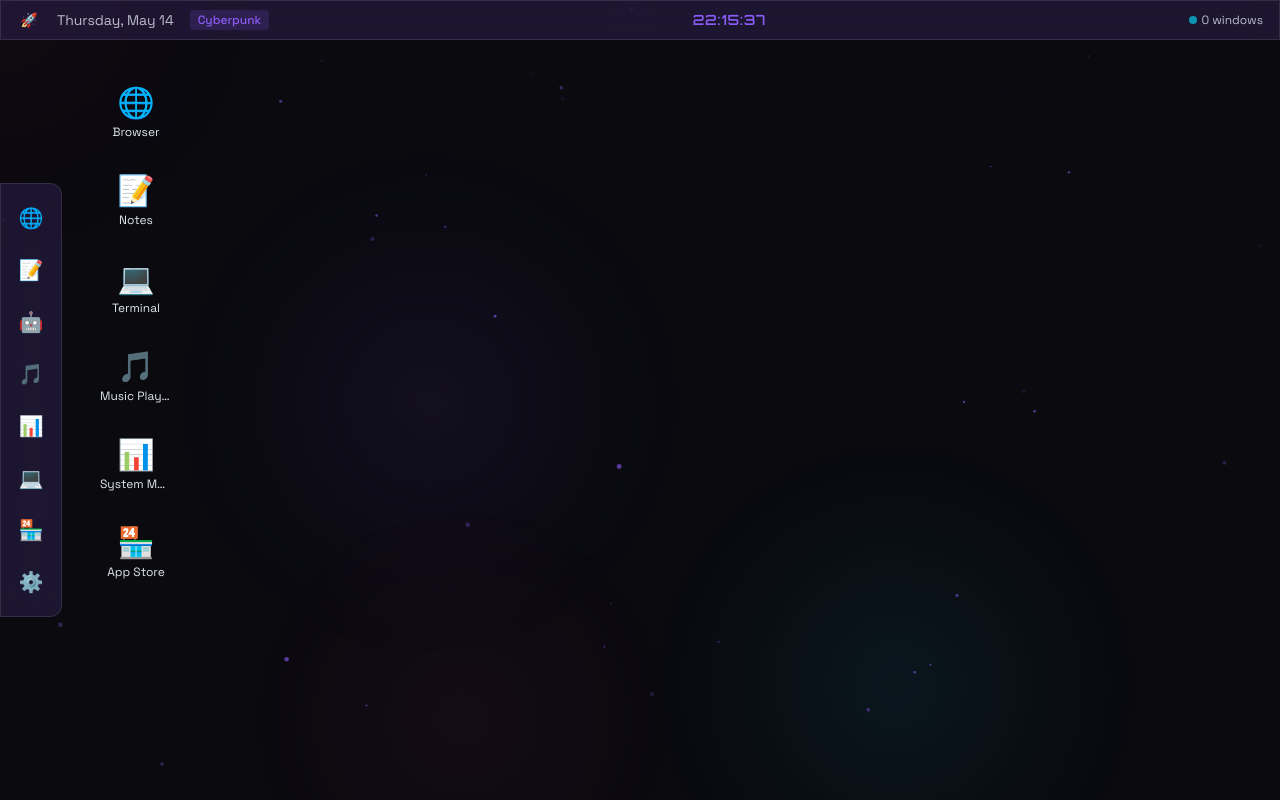
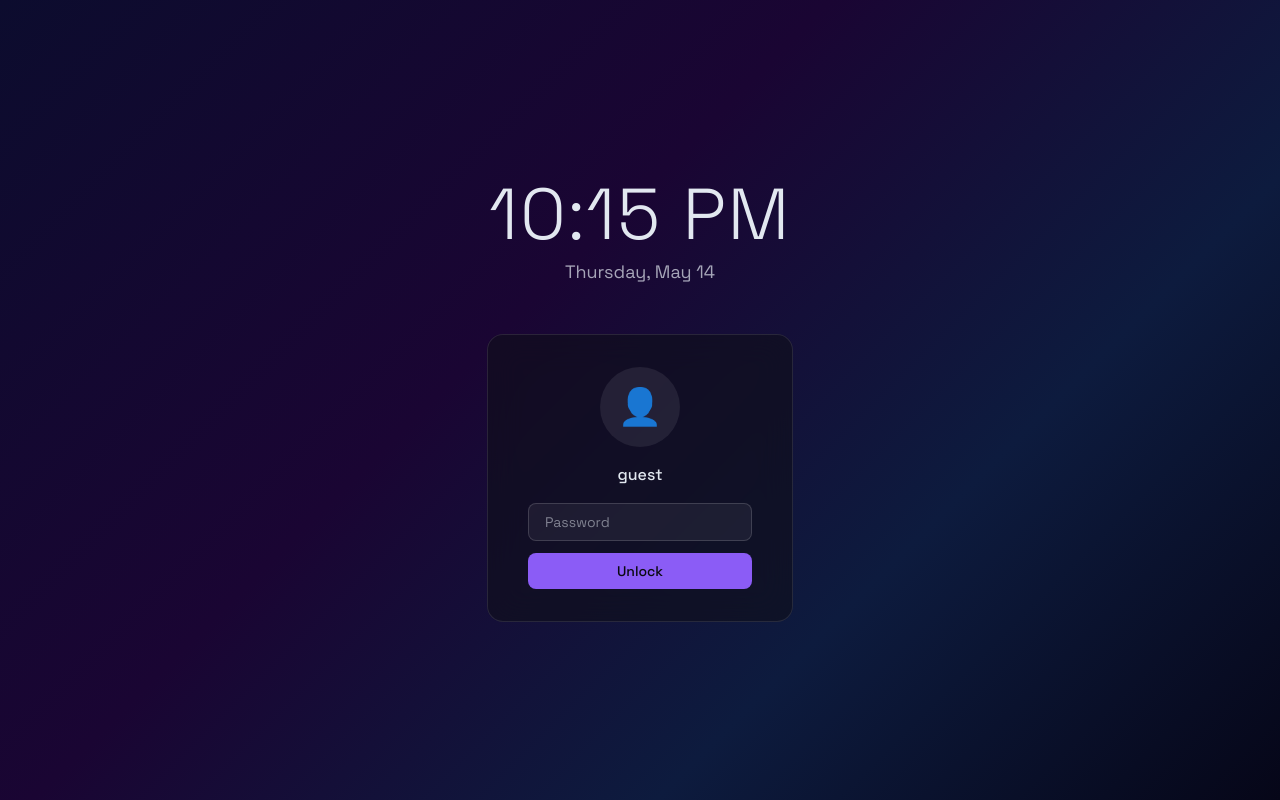
Before and after one commit to alamin0x/nebula-os, a React (Vite) app: page / in a window 1280 px wide. Built offline with nearby package versions, Linux system fonts and the light colour scheme.

Commit message:
feat: add lock screen, center windows, fix context menu wallpaper/settings

```diff
--- a/src/App.tsx
+++ b/src/App.tsx
@@ -1,24 +1,47 @@
 import { useState, useCallback } from 'react'
 import BootScreen from './components/BootScreen'
+import LockScreen from './components/LockScreen'
 import BootErrorBoundary from './components/BootErrorBoundary'
 import Desktop from './components/Desktop'
 import AudioPersistence from './components/AudioPersistence'
 import './App.css'
 
+type AppPhase = 'boot' | 'lock' | 'desktop'
+
+function getInitialPhase(): AppPhase {
+  const booted = sessionStorage.getItem('nebula-booted') === 'true'
+  const unlocked = sessionStorage.getItem('nebula-unlocked') === 'true'
+
+  if (!booted) return 'boot'
+  if (!unlocked) return 'lock'
+  return 'desktop'
+}
+
 function App() {
-  const [booted, setBooted] = useState(() => {
-    return sessionStorage.getItem('nebula-booted') === 'true'
-  })
+  const [phase, setPhase] = useState<AppPhase>(getInitialPhase)
 
   const handleBootComplete = useCallback(() => {
-    setBooted(true)
+    setPhase('lock')
   }, [])
 
-  if (booted) {
+  const handleUnlock = useCallback(() => {
+    setPhase('desktop')
+  }, [])
+
+  if (phase === 'desktop') {
     return (
       <>
         <AudioPersistence />
         <Desktop />
+      </>
+    )
+  }
+
+  if (phase === 'lock') {
+    return (
+      <>
+        <AudioPersistence />
+        <LockScreen onUnlock={handleUnlock} />
       </>
     )
   }
--- a/src/apps/Settings.tsx
+++ b/src/apps/Settings.tsx
@@ -1,8 +1,6 @@
-import { useState, memo, useCallback } from 'react';
+import { memo, useCallback } from 'react';
 import { useSettingsStore, WALLPAPER_OPTIONS } from '../stores/settingsStore';
-import type { WallpaperOption } from '../stores/settingsStore';
-
-type SettingsTab = 'account' | 'display' | 'network' | 'power' | 'privacy';
+import type { WallpaperOption, SettingsTab } from '../stores/settingsStore';
 
 const TABS: { id: SettingsTab; label: string; icon: string }[] = [
   { id: 'account', label: 'Account', icon: '👤' },
@@ -16,7 +14,8 @@ const TABS: { id: SettingsTab; label: string; icon: string }[] = [
  * Settings app with sidebar navigation and content panels.
  */
 const Settings = memo(function Settings() {
-  const [activeTab, setActiveTab] = useState<SettingsTab>('account');
+  const activeTab = useSettingsStore((s) => s.settingsActiveTab);
+  const setActiveTab = useSettingsStore((s) => s.setSettingsActiveTab);
 
   return (
     <div className="flex h-full w-full overflow-hidden rounded-b-lg" style={{ backgroundColor: 'var(--theme-background)' }}>
--- a/src/components/ContextMenu.tsx
+++ b/src/components/ContextMenu.tsx
@@ -1,5 +1,6 @@
 import { useState, useEffect, useCallback, memo } from 'react';
 import { useWindowStore } from '../stores/windowStore';
+import { useSettingsStore, WALLPAPER_OPTIONS } from '../stores/settingsStore';
 
 interface ContextMenuState {
   visible: boolean;
@@ -21,6 +22,9 @@ const ContextMenu = memo(function ContextMenu({ onAbout }: ContextMenuProps) {
   const [menu, setMenu] = useState<ContextMenuState>({ visible: false, x: 0, y: 0 });
   const [showAbout, setShowAbout] = useState(false);
   const openWindow = useWindowStore((s) => s.openWindow);
+  const wallpaper = useSettingsStore((s) => s.wallpaper);
+  const setWallpaper = useSettingsStore((s) => s.setWallpaper);
+  const setSettingsActiveTab = useSettingsStore((s) => s.setSettingsActiveTab);
 
   const handleContextMenu = useCallback((e: MouseEvent) => {
     // Only show on the desktop area (not inside windows)
@@ -88,7 +92,9 @@ const ContextMenu = memo(function ContextMenu({ onAbout }: ContextMenuProps) {
       icon: '🎨',
       label: 'Change Wallpaper',
       action: () => {
-        openWindow('settings');
+        const currentIndex = WALLPAPER_OPTIONS.findIndex((wp) => wp.id === wallpaper);
+        const nextIndex = (currentIndex + 1) % WALLPAPER_OPTIONS.length;
+        setWallpaper(WALLPAPER_OPTIONS[nextIndex].id);
         handleClose();
       },
     },
@@ -96,6 +102,7 @@ const ContextMenu = memo(function ContextMenu({ onAbout }: ContextMenuProps) {
       icon: '🖥️',
       label: 'Display Settings',
       action: () => {
+        setSettingsActiveTab('display');
         openWindow('settings');
         handleClose();
       },
--- /dev/null
+++ b/src/components/LockScreen.tsx
@@ -0,0 +1,147 @@
+import { useState, useEffect, useCallback, memo } from 'react'
+import { motion } from 'framer-motion'
+
+interface LockScreenProps {
+  onUnlock: () => void
+}
+
+const CORRECT_PASSWORD = 'nebula'
+
+/**
+ * LockScreen — shown after boot, requires password to unlock.
+ * Glassmorphism styling with time/date display and shake animation on wrong password.
+ */
+export default memo(function LockScreen({ onUnlock }: LockScreenProps) {
+  const [password, setPassword] = useState('')
+  const [error, setError] = useState(false)
+  const [shakeKey, setShakeKey] = useState(0)
+  const [time, setTime] = useState(new Date())
+
+  // Update clock every second
+  useEffect(() => {
+    const interval = setInterval(() => setTime(new Date()), 1000)
+    return () => clearInterval(interval)
+  }, [])
+
+  const handleSubmit = useCallback(
+    (e: React.FormEvent) => {
+      e.preventDefault()
+      if (password === CORRECT_PASSWORD) {
+        sessionStorage.setItem('nebula-unlocked', 'true')
+        onUnlock()
+      } else {
+        setError(true)
+        setShakeKey((k) => k + 1)
+        setPassword('')
+        setTimeout(() => setError(false), 2000)
+      }
+    },
+    [password, onUnlock]
+  )
+
+  const formattedTime = time.toLocaleTimeString([], {
+    hour: '2-digit',
+    minute: '2-digit',
+  })
+
+  const formattedDate = time.toLocaleDateString([], {
+    weekday: 'long',
+    month: 'long',
+    day: 'numeric',
+  })
+
+  return (
+    <div
+      className="fixed inset-0 z-[900] flex flex-col items-center justify-center"
+      style={{
+        background:
+          'linear-gradient(135deg, #0c0c2e 0%, #1a0533 40%, #0d1b3e 70%, #060618 100%)',
+      }}
+      data-testid="lock-screen"
+    >
+      {/* Time */}
+      <p
+        className="text-7xl font-light tracking-wide mb-2 select-none"
+        style={{ color: 'var(--theme-text, #e0e0e0)' }}
+      >
+        {formattedTime}
+      </p>
+
+      {/* Date */}
+      <p
+        className="text-lg opacity-70 mb-12 select-none"
+        style={{ color: 'var(--theme-text, #e0e0e0)' }}
+      >
+        {formattedDate}
+      </p>
+
+      {/* Glass card */}
+      <motion.div
+        key={shakeKey}
+        animate={
+          shakeKey > 0
+            ? { x: [0, -10, 10, -6, 6, -2, 2, 0] }
+            : { x: 0 }
+        }
+        transition={{ duration: 0.4 }}
+        className="flex flex-col items-center gap-4 px-10 py-8 rounded-2xl border"
+        style={{
+          backgroundColor: 'rgba(15, 15, 25, 0.6)',
+          backdropFilter: 'blur(16px)',
+          borderColor: 'rgba(255, 255, 255, 0.1)',
+        }}
+      >
+        {/* Avatar */}
+        <div
+          className="w-20 h-20 rounded-full flex items-center justify-center text-4xl"
+          style={{ backgroundColor: 'rgba(255,255,255,0.08)' }}
+        >
+          👤
+        </div>
+
+        {/* Username */}
+        <p
+          className="text-base font-medium"
+          style={{ color: 'var(--theme-text, #e0e0e0)' }}
+        >
+          guest
+        </p>
+
+        {/* Password form */}
+        <form onSubmit={handleSubmit} className="flex flex-col items-center gap-3 w-full">
+          <input
+            type="password"
+            value={password}
+            onChange={(e) => setPassword(e.target.value)}
+            placeholder="Password"
+            autoFocus
+            className="w-56 px-4 py-2 rounded-lg text-sm outline-none border transition-colors duration-200"
+            style={{
+              backgroundColor: 'rgba(255,255,255,0.06)',
+              borderColor: error
+                ? '#ef4444'
+                : 'rgba(255,255,255,0.15)',
+              color: 'var(--theme-text, #e0e0e0)',
+            }}
+            data-testid="lock-screen-password"
+          />
+          <button
+            type="submit"
+            className="w-56 py-2 rounded-lg text-sm font-medium transition-colors duration-200"
+            style={{
+              backgroundColor: 'var(--theme-primary, #a855f7)',
+              color: 'var(--theme-background, #0a0a0f)',
+            }}
+          >
+            Unlock
+          </button>
+        </form>
+
+        {/* Error message */}
+        {error && (
+          <p className="text-xs text-red-400">Incorrect password</p>
+        )}
+      </motion.div>
+    </div>
+  )
+})
--- a/src/stores/settingsStore.ts
+++ b/src/stores/settingsStore.ts
@@ -37,6 +37,8 @@ export const WALLPAPER_OPTIONS: WallpaperDef[] = [
   },
 ];
 
+export type SettingsTab = 'account' | 'display' | 'network' | 'power' | 'privacy';
+
 export interface SettingsState {
   // Display
   wallpaper: WallpaperOption;
@@ -54,6 +56,9 @@ export interface SettingsState {
   sleepTimer: number; // minutes
   batterySaver: boolean;
 
+  // Active tab for Settings app
+  settingsActiveTab: SettingsTab;
+
   // Actions
   setWallpaper: (wallpaper: WallpaperOption) => void;
   setDarkMode: (enabled: boolean) => void;
@@ -65,6 +70,7 @@ export interface SettingsState {
   setScreenTimeout: (minutes: number) => void;
   setSleepTimer: (minutes: number) => void;
   setBatterySaver: (enabled: boolean) => void;
+  setSettingsActiveTab: (tab: SettingsTab) => void;
 }
 
 export const useSettingsStore = create<SettingsState>()(
@@ -80,6 +86,7 @@ export const useSettingsStore = create<SettingsState>()(
       screenTimeout: 15,
       sleepTimer: 30,
       batterySaver: false,
+      settingsActiveTab: 'account',
 
       setWallpaper: (wallpaper) => set({ wallpaper }),
       setDarkMode: (darkMode) => set({ darkMode }),
@@ -91,6 +98,7 @@ export const useSettingsStore = create<SettingsState>()(
       setScreenTimeout: (screenTimeout) => set({ screenTimeout }),
       setSleepTimer: (sleepTimer) => set({ sleepTimer }),
       setBatterySaver: (batterySaver) => set({ batterySaver }),
+      setSettingsActiveTab: (settingsActiveTab) => set({ settingsActiveTab }),
     }),
     {
       name: 'nebula-settings',
--- a/src/stores/windowStore.ts
+++ b/src/stores/windowStore.ts
@@ -67,8 +67,8 @@ export const useWindowStore = create<WindowStore>((set, get) => ({
       appId,
       title,
       position: {
-        x: 100 + (windows.length * 30) % 200,
-        y: 80 + (windows.length * 30) % 150,
+        x: Math.max(0, Math.floor((window.innerWidth - defaultSize.width) / 2)),
+        y: Math.max(0, Math.floor((window.innerHeight - defaultSize.height) / 2)),
       },
       size: { ...defaultSize },
       zIndex,
```
